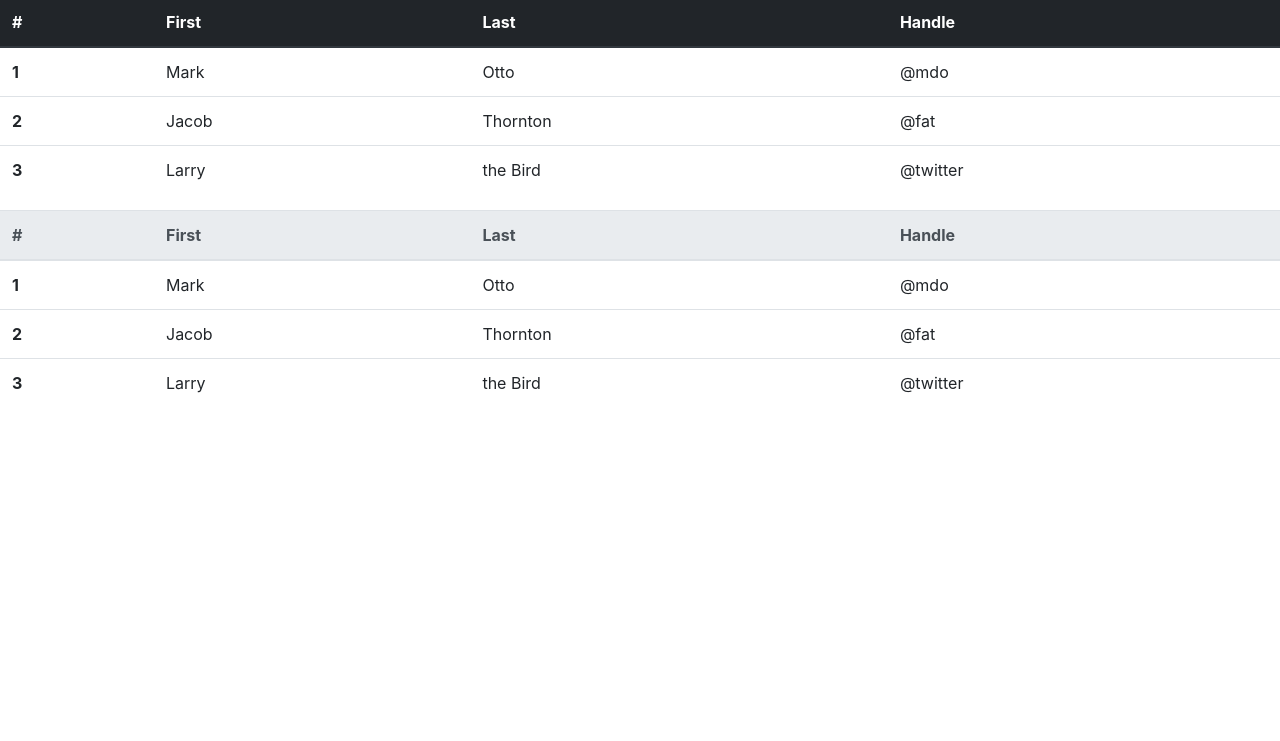
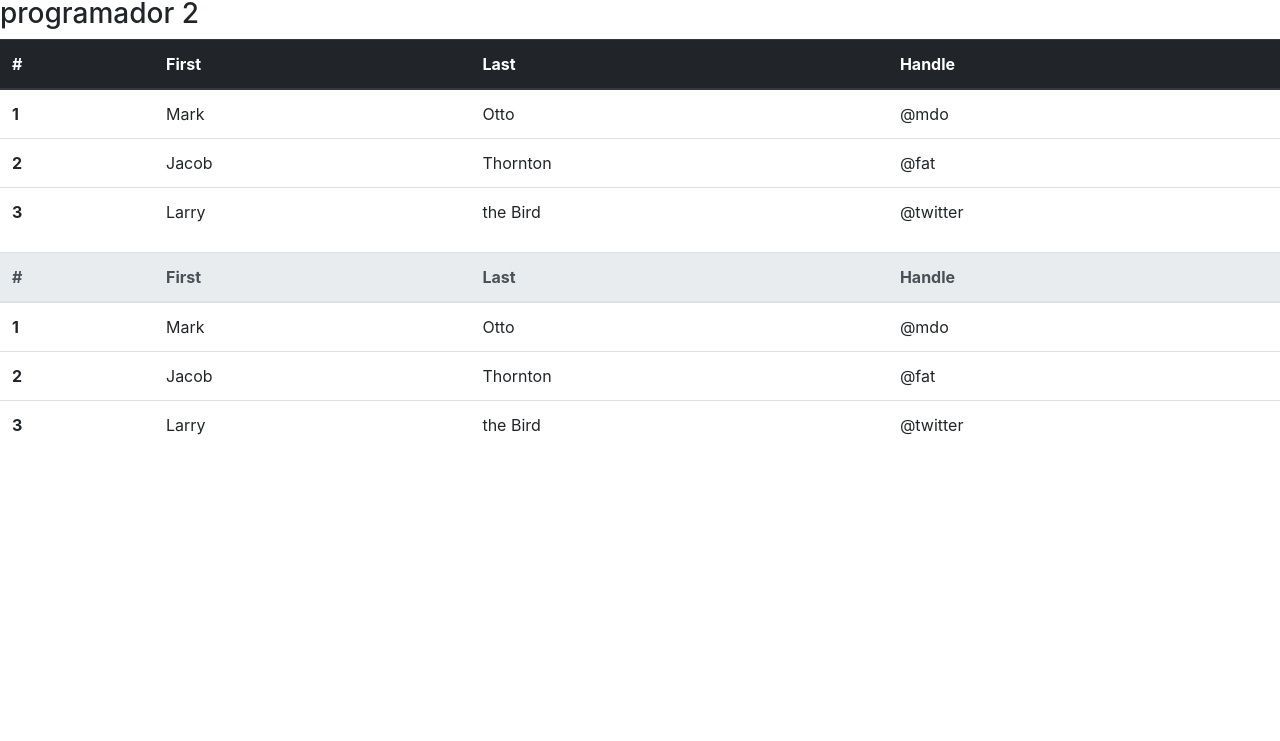
Before and after one commit to yaravivillegas/pruebaGit, a plain HTML site: page index.html in a window 1280 px wide. Shown: the part 59-800 px from the top of the page. Drawn offline with nearby package versions, Linux system fonts and the light colour scheme.

```diff
--- a/index.html
+++ b/index.html
@@ -11,6 +11,7 @@
 
 <body>
     <h1>Tablas con Boostrap</h1>
+    <h3>programador 2</h3>
     <table class="table">
         <thead class="thead-dark">
             <tr>
```
